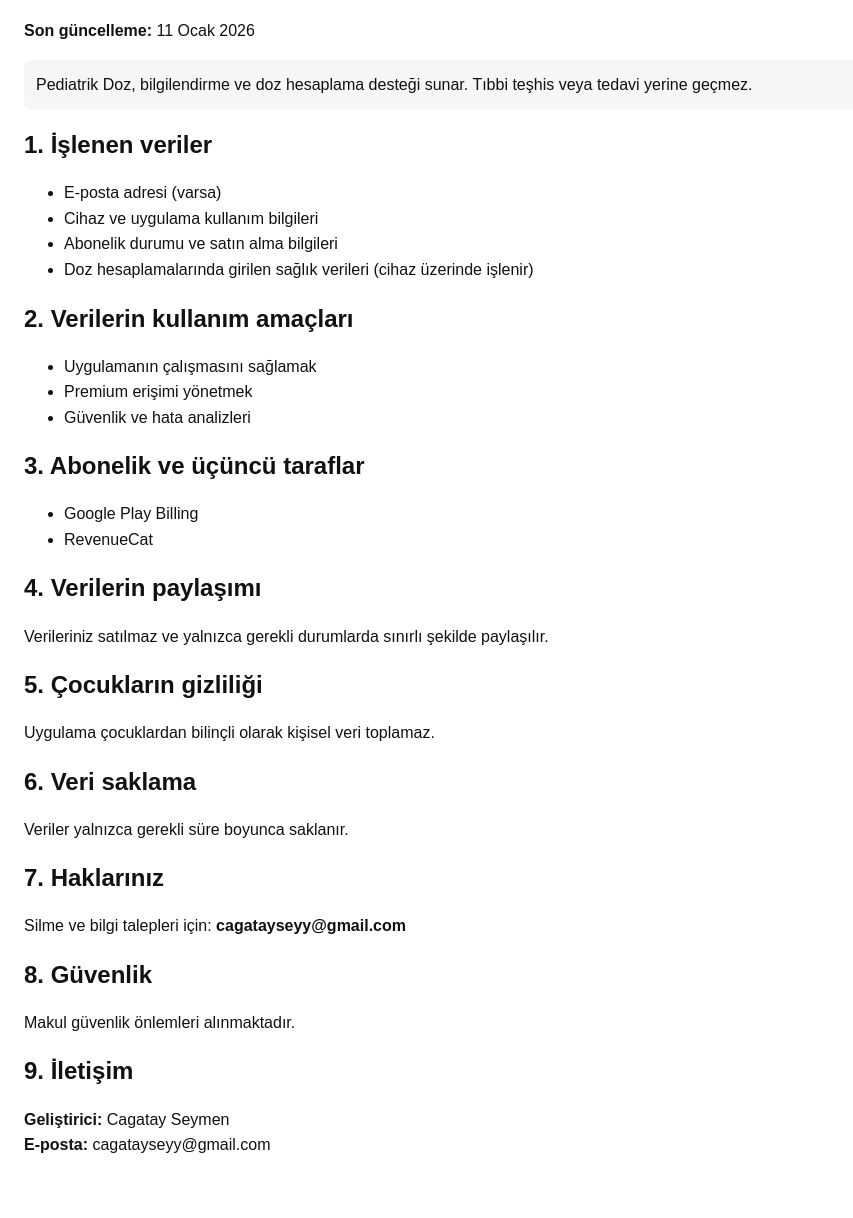
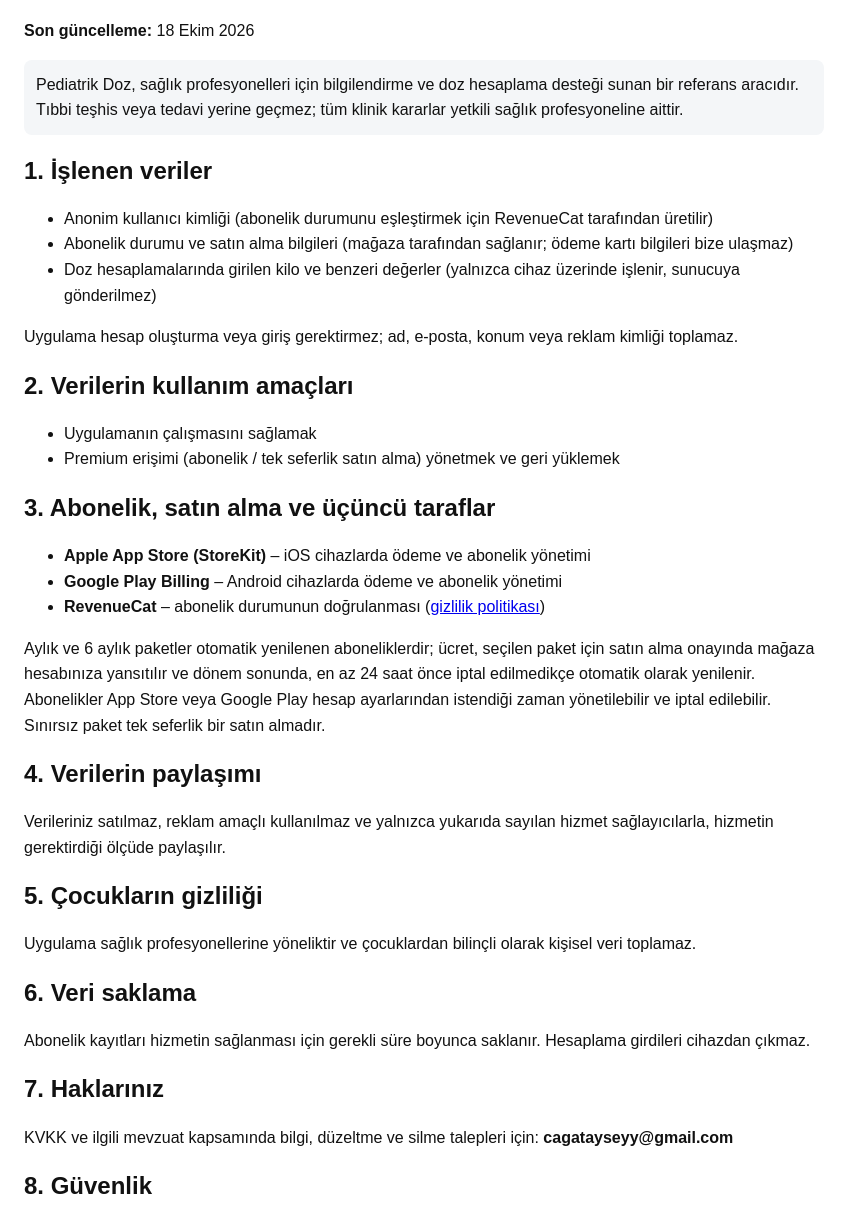
Before and after one commit to cagatayseyy-cmyk/pediatrik-doz-privacy, a plain HTML site: page index.html in a window 1280 px wide. Shown: the part 69-1287 px from the top of the page, without its empty margins (0-853 px from the left). Before the commit the page ends 1251 px from the top, so only its background shows below. Drawn offline with Linux system fonts and the light colour scheme.

Commit message:
Gizlilik politikasi: App Store/StoreKit, abonelik sartlari ve destek bilgisi eklendi

```diff
--- a/index.html
+++ b/index.html
@@ -5,7 +5,7 @@
 <title>Pediatrik Doz - Gizlilik Politikası</title>
 <meta name="viewport" content="width=device-width, initial-scale=1">
 <style>
-    body { font-family: Arial, sans-serif; margin: 24px; line-height: 1.6; color: #111; }
+body { font-family: Arial, sans-serif; margin: 24px; line-height: 1.6; color: #111; max-width: 800px; }
 h1, h2 { line-height: 1.3; }
 .note { background:#f4f6f8; padding:12px; border-radius:8px; }
 </style>
@@ -13,53 +13,55 @@
 <body>
 
 <h1>Gizlilik Politikası – Pediatrik Doz</h1>
-<p><strong>Son güncelleme:</strong> 11 Ocak 2026</p>
+<p><strong>Son güncelleme:</strong> 18 Ekim 2026</p>
 
 <div class="note">
-  Pediatrik Doz, bilgilendirme ve doz hesaplama desteği sunar.
-  Tıbbi teşhis veya tedavi yerine geçmez.
+Pediatrik Doz, sağlık profesyonelleri için bilgilendirme ve doz hesaplama desteği sunan bir referans aracıdır.
+Tıbbi teşhis veya tedavi yerine geçmez; tüm klinik kararlar yetkili sağlık profesyoneline aittir.
 </div>
 
 <h2>1. İşlenen veriler</h2>
 <ul>
-  <li>E-posta adresi (varsa)</li>
-  <li>Cihaz ve uygulama kullanım bilgileri</li>
-  <li>Abonelik durumu ve satın alma bilgileri</li>
-  <li>Doz hesaplamalarında girilen sağlık verileri (cihaz üzerinde işlenir)</li>
+<li>Anonim kullanıcı kimliği (abonelik durumunu eşleştirmek için RevenueCat tarafından üretilir)</li>
+<li>Abonelik durumu ve satın alma bilgileri (mağaza tarafından sağlanır; ödeme kartı bilgileri bize ulaşmaz)</li>
+<li>Doz hesaplamalarında girilen kilo ve benzeri değerler (yalnızca cihaz üzerinde işlenir, sunucuya gönderilmez)</li>
 </ul>
+<p>Uygulama hesap oluşturma veya giriş gerektirmez; ad, e-posta, konum veya reklam kimliği toplamaz.</p>
 
 <h2>2. Verilerin kullanım amaçları</h2>
 <ul>
 <li>Uygulamanın çalışmasını sağlamak</li>
-  <li>Premium erişimi yönetmek</li>
-  <li>Güvenlik ve hata analizleri</li>
+<li>Premium erişimi (abonelik / tek seferlik satın alma) yönetmek ve geri yüklemek</li>
 </ul>
 
-<h2>3. Abonelik ve üçüncü taraflar</h2>
+<h2>3. Abonelik, satın alma ve üçüncü taraflar</h2>
 <ul>
-  <li>Google Play Billing</li>
-  <li>RevenueCat</li>
+<li><strong>Apple App Store (StoreKit)</strong> – iOS cihazlarda ödeme ve abonelik yönetimi</li>
+<li><strong>Google Play Billing</strong> – Android cihazlarda ödeme ve abonelik yönetimi</li>
+<li><strong>RevenueCat</strong> – abonelik durumunun doğrulanması (<a href="https://www.revenuecat.com/privacy">gizlilik politikası</a>)</li>
 </ul>
+<p>Aylık ve 6 aylık paketler otomatik yenilenen aboneliklerdir; ücret, seçilen paket için satın alma onayında mağaza hesabınıza yansıtılır ve dönem sonunda, en az 24 saat önce iptal edilmedikçe otomatik olarak yenilenir. Abonelikler App Store veya Google Play hesap ayarlarından istendiği zaman yönetilebilir ve iptal edilebilir. Sınırsız paket tek seferlik bir satın almadır.</p>
 
 <h2>4. Verilerin paylaşımı</h2>
-<p>Verileriniz satılmaz ve yalnızca gerekli durumlarda sınırlı şekilde paylaşılır.</p>
+<p>Verileriniz satılmaz, reklam amaçlı kullanılmaz ve yalnızca yukarıda sayılan hizmet sağlayıcılarla, hizmetin gerektirdiği ölçüde paylaşılır.</p>
 
 <h2>5. Çocukların gizliliği</h2>
-<p>Uygulama çocuklardan bilinçli olarak kişisel veri toplamaz.</p>
+<p>Uygulama sağlık profesyonellerine yöneliktir ve çocuklardan bilinçli olarak kişisel veri toplamaz.</p>
 
 <h2>6. Veri saklama</h2>
-<p>Veriler yalnızca gerekli süre boyunca saklanır.</p>
+<p>Abonelik kayıtları hizmetin sağlanması için gerekli süre boyunca saklanır. Hesaplama girdileri cihazdan çıkmaz.</p>
 
 <h2>7. Haklarınız</h2>
-<p>Silme ve bilgi talepleri için: <strong>cagatayseyy@gmail.com</strong></p>
+<p>KVKK ve ilgili mevzuat kapsamında bilgi, düzeltme ve silme talepleri için: <strong>cagatayseyy@gmail.com</strong></p>
 
 <h2>8. Güvenlik</h2>
-<p>Makul güvenlik önlemleri alınmaktadır.</p>
+<p>Veriler, hizmet sağlayıcıların şifreli bağlantıları üzerinden iletilir; makul teknik ve idari güvenlik önlemleri alınmaktadır.</p>
 
-<h2>9. İletişim</h2>
+<h2>9. Destek ve iletişim</h2>
 <p>
-<strong>Geliştirici:</strong> Cagatay Seymen<br>
-<strong>E-posta:</strong> cagatayseyy@gmail.com
+<strong>Geliştirici:</strong> Yusuf Kemal Çağatay Seymen<br>
+<strong>E-posta:</strong> cagatayseyy@gmail.com<br>
+Destek talepleri ve sorular için bu adrese yazabilirsiniz.
 </p>
 
 </body>
```
Lines whose indentation alone changed are shown as unchanged.
